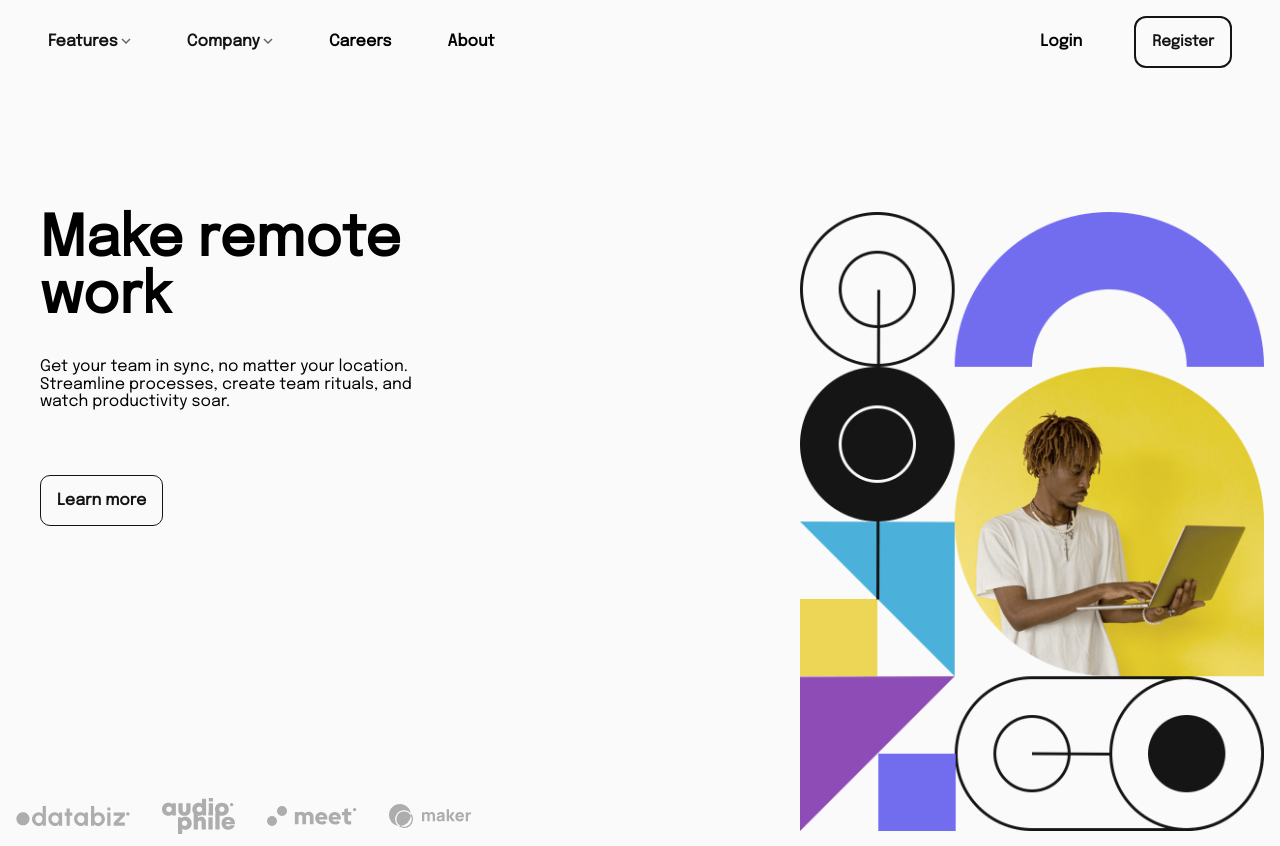
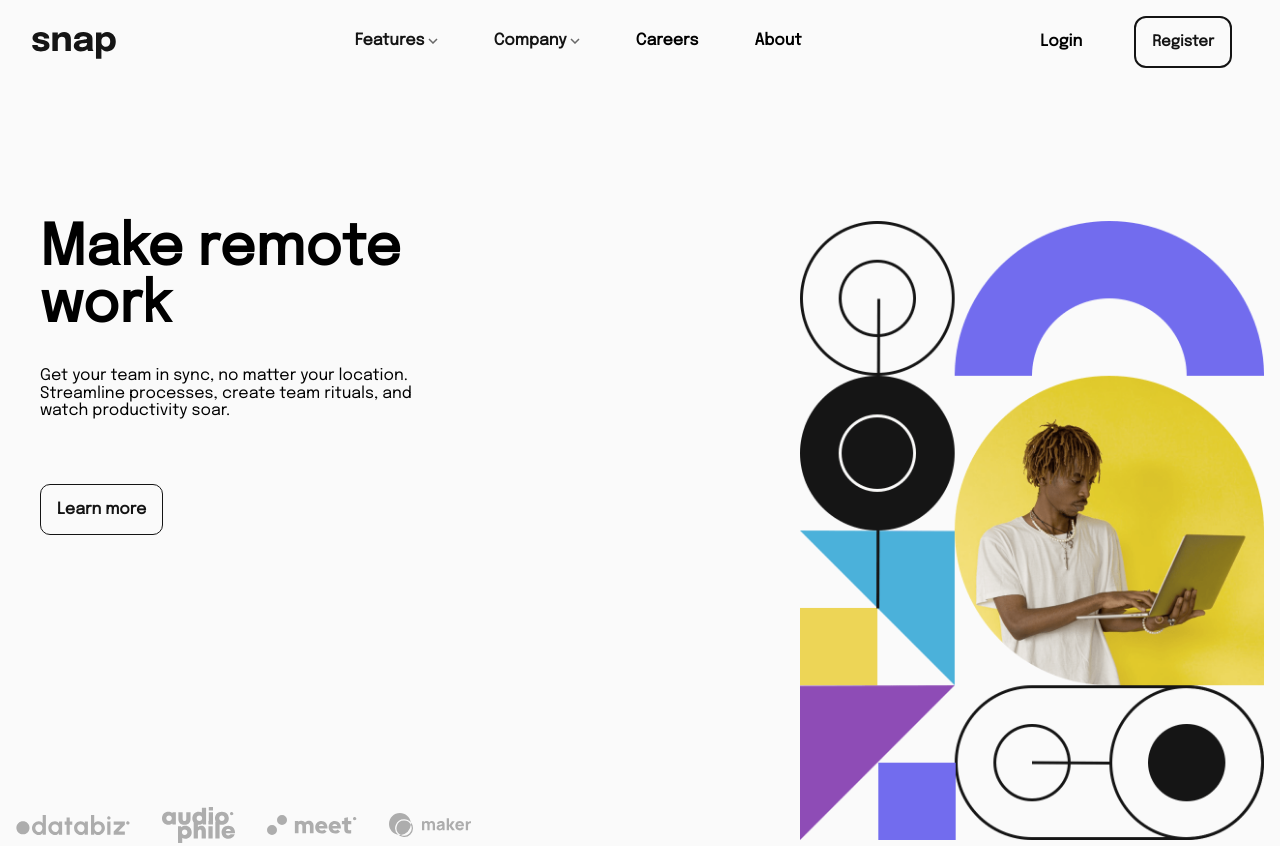
Before and after one commit to mbeka02/js_projects, a browser extension: page intro-section-with-dropdown-navigation-main/index.html in a window 1280 px wide. Shown: the top 846 px of the page. Drawn offline with Linux system fonts and the light colour scheme.

Commit message:
Version 3.1

```diff
--- a/intro-section-with-dropdown-navigation-main/index.css
+++ b/intro-section-with-dropdown-navigation-main/index.css
@@ -68,7 +68,7 @@ picture {
   --gap: clamp(1.5rem, 5vw, 3.5rem);
   list-style: none;
   padding: 0;
-  margin-inline: 1rem;
+
   flex-direction:row;
   font-weight: 600;
   font-family: var(--ff-epilogue);
@@ -197,24 +197,31 @@ margin-inline:3rem;
   }
 
   .primary-header {
-    justify-content:space-between;
-    align-items: center;
+
+    justify-content: space-between;
     margin-bottom:7rem;
-    padding: 2rem 0  0 2rem;
+    padding :2rem 0 0 2rem ;
     display: flex;
+
+    }
+
+    .primary-navigation
+    {
+
+    padding: 0;
+    margin: 0;
+
+    }
 
 
 
 
-}
+.desktop-authentication{
 
+  text-decoration: none;
 
-
-.primary-header>.desktop-authentication{
-  text-decoration: none;
-  justify-self: flex-end;
   font-weight: 600;
-   justify-content:space-between;
+  justify-content:space-between;
 
 
 
@@ -359,10 +366,6 @@ h2{
       padding-bottom:0;
 }
 
-
-
-
-
 body{
   margin:0;
 }
@@ -492,7 +495,11 @@ h2{
   }
   */
 
+  .logo {
 
+    margin: 1rem clamp(.5rem, .5vw, .5rem);
+
+}
 
 
 
--- a/intro-section-with-dropdown-navigation-main/index.html
+++ b/intro-section-with-dropdown-navigation-main/index.html
@@ -18,9 +18,14 @@
   <script src="mobile-navigation.js"defer></script>
 </head>
 <body class="flow">
+
   <header class="flex primary-header ">
-  <button class="mobile-nav-toggle" aria-controls="primary-navigation"><span class="sr-only" aria-expanded="false">Menu</span></button>
-<div class="header primary-navigation ff-epilogue fs-300 flex" data-visible="false">
+    <div class="logo">
+      <img class="logo" src="./images/logo.svg">
+    </div>
+   <button class="mobile-nav-toggle" aria-controls="primary-navigation"><span class="sr-only" aria-expanded="false">Menu</span></button>
+
+  <div class="header primary-navigation ff-epilogue fs-300 flex" data-visible="false">
 
 
   <div class="dropdown"data-dropdown>
```
